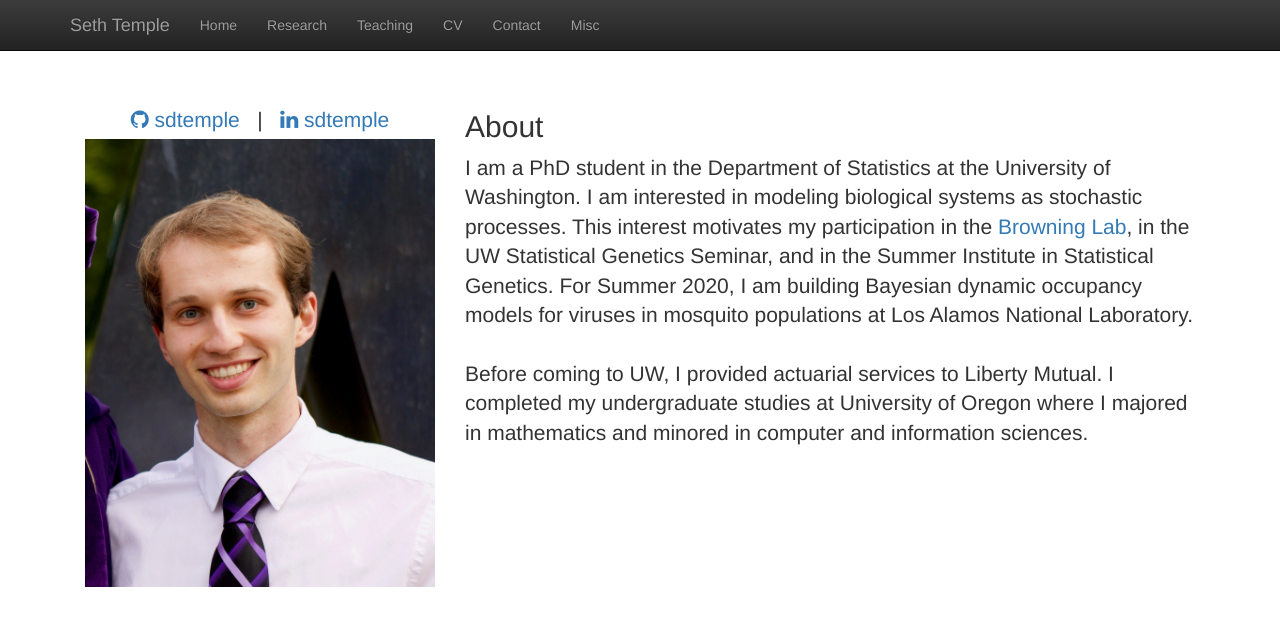
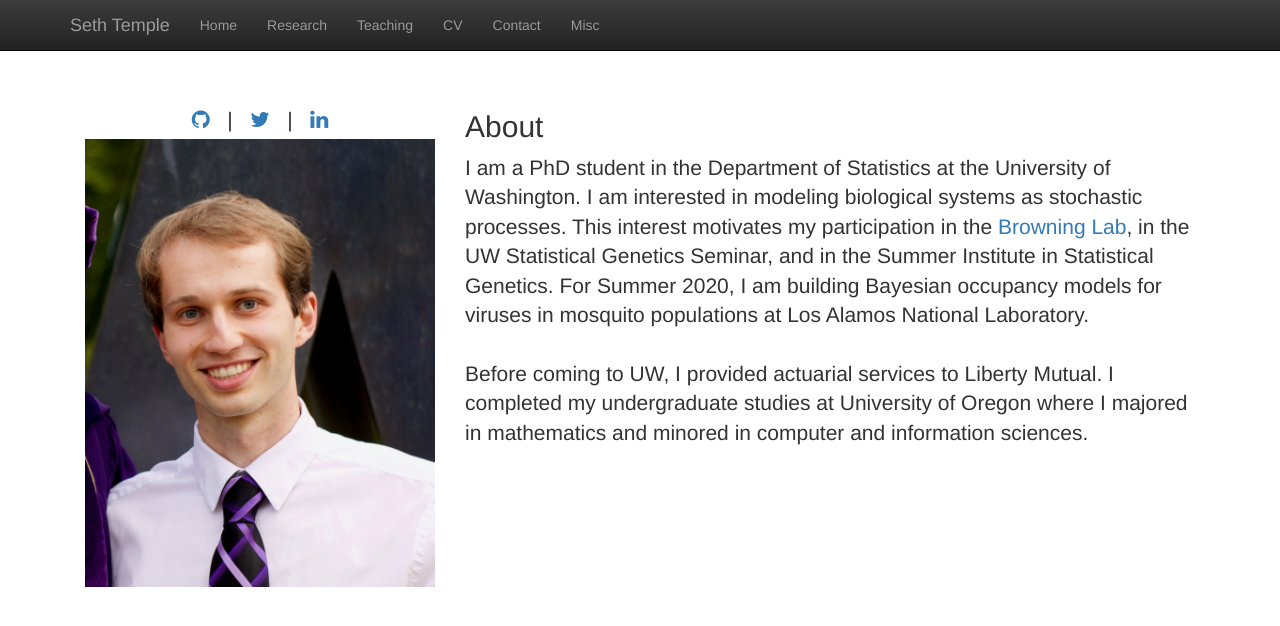
Before and after one commit to sdtemple/sdtemple.github.io, a Jekyll site: the page built from index.html, in a window 1280 px wide. Shown: the top 626 px of the page. Built offline with Jekyll 4.4.1, drawn with Linux system fonts in a browser that asks for light colours; nearby versions of some CDN libraries; library files that are not in the unit come from our copies.

Commit message:
Update index.html

```diff
--- a/index.html
+++ b/index.html
@@ -7,9 +7,11 @@ title:  'Seth Temple'
 <div class="col-md-4">
   <div style="position: relative; top: 15px">
        <center><p class = "lead">
-  <a href = "https://github.com/sdtemple"><i class="fa fa-github" aria-hidden="true"></i> sdtemple </a>
+  <a href = "https://github.com/sdtemple"><i class="fa fa-github" aria-hidden="true"></i></a>
          &nbsp;&nbsp;|&nbsp;&nbsp;
-  <a href = "https://www.linkedin.com/in/sdtemple/"><i class="fa fa-linkedin" aria-hidden="true"></i> sdtemple</a>
+  <a href = "https://twitter.com/sdtemple"><i class="fa fa-twitter" aria-hidden="true"></i></a>
+         &nbsp;&nbsp;|&nbsp;&nbsp;
+  <a href = "https://www.linkedin.com/in/sdtemple/"><i class="fa fa-linkedin" aria-hidden="true"></i></a>
          </p></center>
   </div>
   <img class="featurette-image img-responsive" src="images/me2.jpg">
@@ -22,7 +24,7 @@ title:  'Seth Temple'
   I am a PhD student in the Department of Statistics
     at the University of Washington. I am interested in modeling biological systems as stochastic processes.
     This interest motivates my participation in the <a href = "https://sites.uw.edu/sguy/">Browning Lab</a>, in the UW Statistical Genetics Seminar, and in the Summer Institute in Statistical Genetics.
-    For Summer 2020, I am building Bayesian dynamic occupancy models for viruses in mosquito populations at Los Alamos National Laboratory.<br/>
+    For Summer 2020, I am building Bayesian occupancy models for viruses in mosquito populations at Los Alamos National Laboratory.<br/>
 <br/>
 Before coming to UW, I provided
     actuarial services to Liberty Mutual.
```
